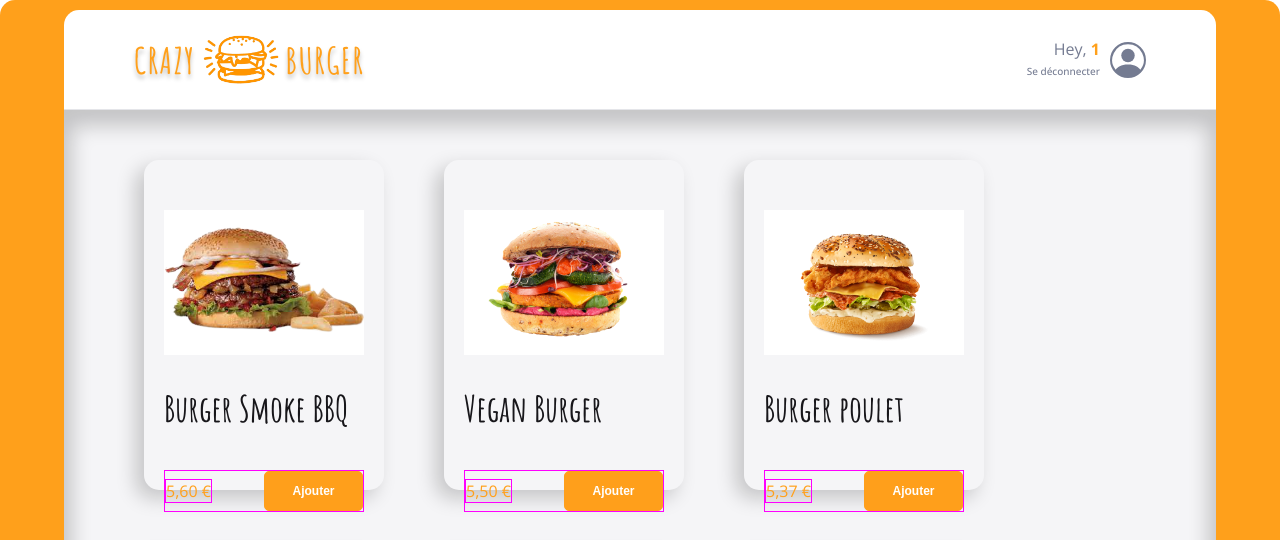
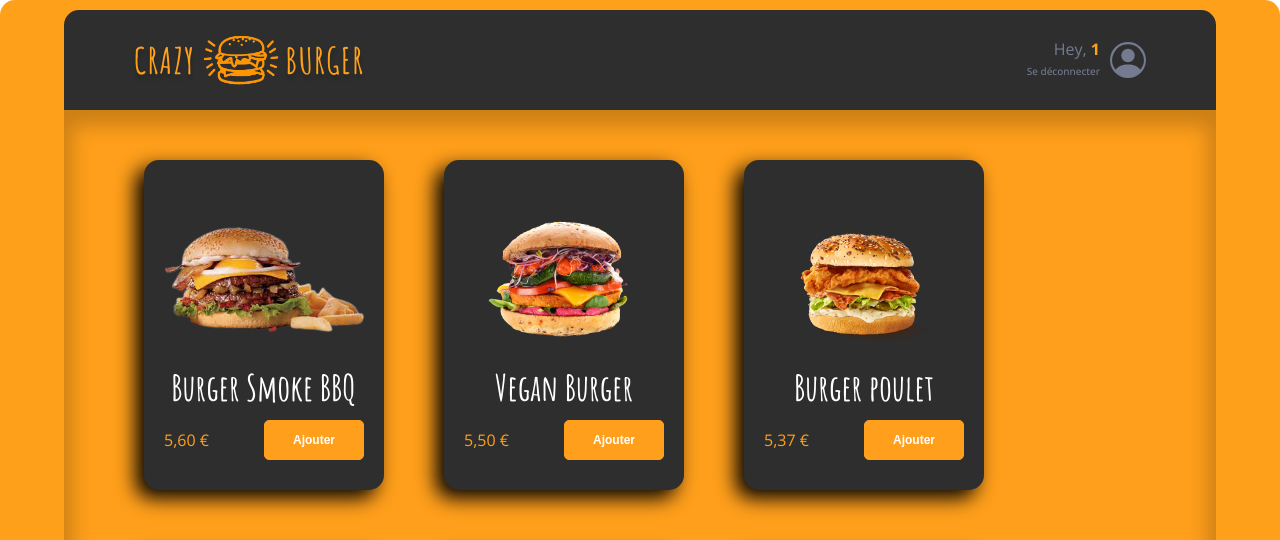
Before and after one commit to ChokDee-Sam/Crazee-Burger, a React (Vite) app: page /order/1 in a window 1280 px wide. Shown: the top 540 px of the page. Built offline with nearby package versions, Linux system fonts and the light colour scheme.

Commit message:
💄 F05: ORDERPAGE > Design > Change colors

```diff
--- a/src/components/pages/order/Main/Menu.jsx
+++ b/src/components/pages/order/Main/Menu.jsx
@@ -22,14 +22,16 @@ export default function Menu() {
 }
 
 const MenuStyled = styled.div`
-  /* background-color: #c489c4; */
+  background-color: #e44638;
+  background-color: #ff9f1b;
+  /* background-color: #2e2e2e; */
   display: grid;
   grid-template-columns: repeat(4, 1fr);
   grid-row-gap: 60px;
   padding: 50px 50px 150px;
   justify-items: center;
   /* place-items: center; */
-  /* box-shadow: 0px 8px 20px 8px rgba(0, 0, 0, 0.2) inset; */
+  box-shadow: 0px 8px 20px 8px rgba(0, 0, 0, 0.2) inset;
 
   /* grid-template-columns: 1fr 1fr 1fr 1fr; */
   grid-template-columns: repeat(auto-fit, minmax(300px, 10%));
--- a/src/components/pages/order/Main/Product.jsx
+++ b/src/components/pages/order/Main/Product.jsx
@@ -7,6 +7,9 @@ export default function Product({ imageSource, title, price }) {
     <ProductStyled>
       <div className="image">
         <img src={imageSource} alt={title} />
+        <div className="rond">
+          <h3>LA DOUCEUR</h3>
+        </div>
       </div>
 
       <div className="infos">
@@ -21,8 +24,10 @@ export default function Product({ imageSource, title, price }) {
 }
 
 const ProductStyled = styled.div`
-  /* background-color: pink; */
-
+  background-color: #2e2e2e;
+  /* box-shadow: -8px 8px 20px 0px rgb(255, 255, 255); */
+  box-shadow: -8px 8px 20px 0px #000000;
+  /* border: 3px solid white; */
   display: flex;
   flex-direction: column;
   justify-content: space-between;
@@ -31,14 +36,28 @@ const ProductStyled = styled.div`
   height: 330px;
   padding: 50px 20px 30px 20px;
 
-  /* background: #fff; */
   border-radius: 15px;
-  box-shadow: -8px 8px 20px 0px rgba(0, 0, 0, 0.2);
+  /* box-shadow: -8px 8px 20px 0px rgba(0, 0, 0, 0.2); */
+  transition: all 0.3s ease;
+  position: relative;
+
+  &:hover {
+    /* box-shadow: 0px 0px 20px 10px #ff9f1b; */
+    box-shadow: -8px 8px 20px 0px #000000;
+
+    transition: all 0.2s ease;
+    box-shadow: -8px 8px 20px 0px #000000;
+
+    transform: rotate(2deg) scale(1.15);
+  }
+  &:hover .rond {
+    /* background-color: red; */
+    transform: scale(1) translate(30%, -30%);
+    transition: transform 0.3s 0.1s;
+    /* transition-delay: transform 2s; */
+  }
 
   .image {
-    background: #fff;
-
-    /* border: 2px solid blue; */
     height: 145px;
     width: 100%;
     display: flex;
@@ -52,23 +71,37 @@ const ProductStyled = styled.div`
     }
   }
 
+  .rond {
+    background-color: white;
+    width: 100px;
+    height: 100px;
+    border-radius: 50%;
+    position: absolute;
+    top: 0;
+    right: 0;
+    /* transform: translate(30%, -30%); */
+    transform: scale(0) translate(30%, -30%);
+    transition: all 0.3s;
+    display: grid;
+    place-items: center;
+
+    h3 {
+      text-align: center;
+      transform: translateY(-15%);
+    }
+  }
   .infos {
     width: 100%;
-    height: calc(220px - 145px);
-
-    /* border: 2px solid blue; */
 
     .title {
-      /* border: 1px solid fuchsia; */
-
-      color: #17161a;
+      /* color: #17161a; */
+      color: white;
       font-family: Amatic SC;
       font-size: 36px;
       font-style: normal;
       font-weight: 700;
       line-height: normal;
-      /* text-align: center; */
-      height: 100%;
+      text-align: center;
 
       margin-bottom: 10px;
       overflow: hidden;
@@ -76,15 +109,11 @@ const ProductStyled = styled.div`
     }
 
     .description {
-      border: 1px solid fuchsia;
-
       display: flex;
       align-items: center;
       justify-content: space-between;
 
       .price {
-        border: 1px solid fuchsia;
-
         color: #ffa01b;
         font-family: Open Sans;
         font-size: 16px;
--- a/src/components/pages/order/Navbar/Navbar.jsx
+++ b/src/components/pages/order/Navbar/Navbar.jsx
@@ -14,6 +14,8 @@ export default function Navbar({ username }) {
 }
 
 const NavbarStyled = styled.nav`
+  background: ${theme.colors.white};
+  background-color: #2e2e2e;
   display: flex;
   justify-content: space-between;
 
@@ -24,8 +26,7 @@ const NavbarStyled = styled.nav`
 
   border-top-left-radius: ${theme.borderRadius.extraRound};
   border-top-right-radius: ${theme.borderRadius.extraRound};
-  border-bottom: 1px solid ${theme.colors.greyLight};
-  background: ${theme.colors.white};
+  /* border-bottom: 1px solid ${theme.colors.greyLight}; */
 
   .logo-order-page {
     cursor: pointer;
```
Also changed, not shown: src/components/pages/order/OrderPage.jsx (line endings or trailing spaces).
